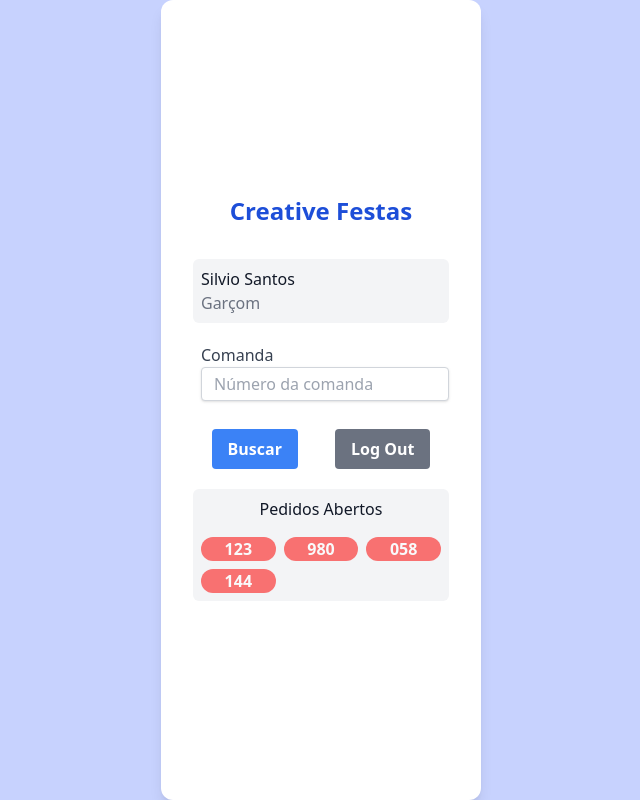
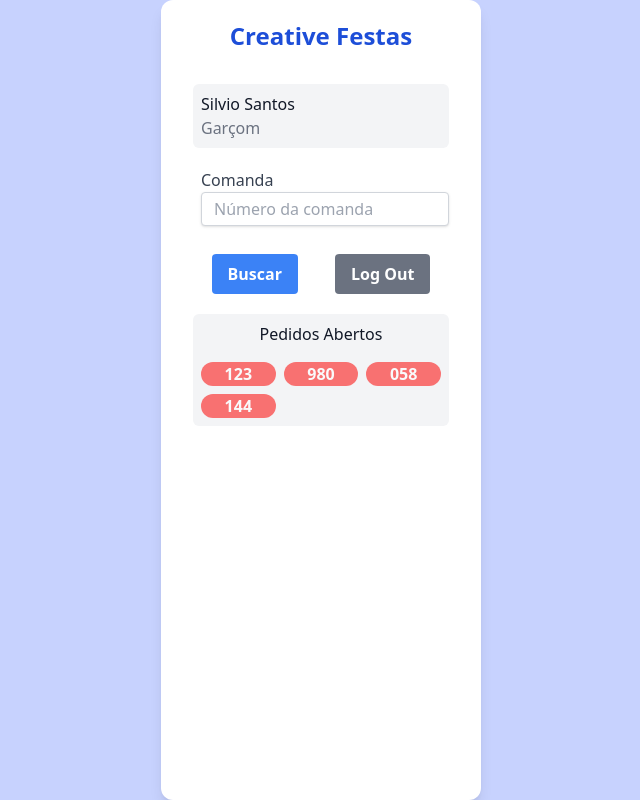
Before and after one commit to joao-arce/mobile-creative-festa, a Next.js app: page / in a window 1280 px wide. Shown: the whole page, without its empty margins (319-959 px from the left). Built offline with nearby package versions, Linux system fonts and the light colour scheme.

Commit message:
Fix initial 02

```diff
--- a/pages/comanda.tsx
+++ b/pages/comanda.tsx
@@ -82,8 +82,8 @@ const Comanda = () => {
   }, []);
 
   return (
-    <div className=" bg-indigo-200 flex h-screen w-full flex-col gap-2 justify-center items-center">
-      <form className="min-h-[70%] h-screen w-full max-w-xs bg-white flex flex-col justify-center py-5 px-8 rounded-xl shadow-lg">
+    <div className=" bg-indigo-200 flex h-screen w-full flex-col justify-start items-center">
+      <form className="min-h-[70%] h-screen w-full max-w-xs bg-white flex flex-col py-5 px-8 rounded-xl shadow-lg">
         <h1 className="text-center text-2xl text-blue-700 font-bold mb-8 ">
           Creative Festas
         </h1>
```
